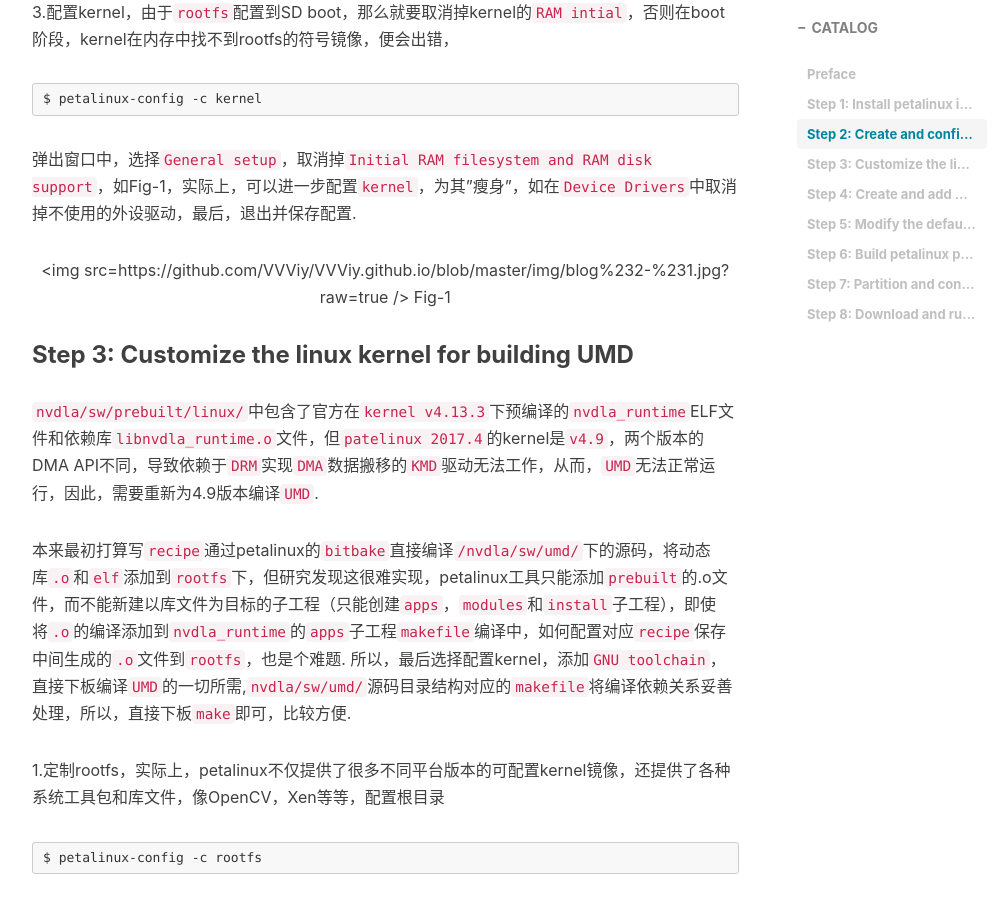
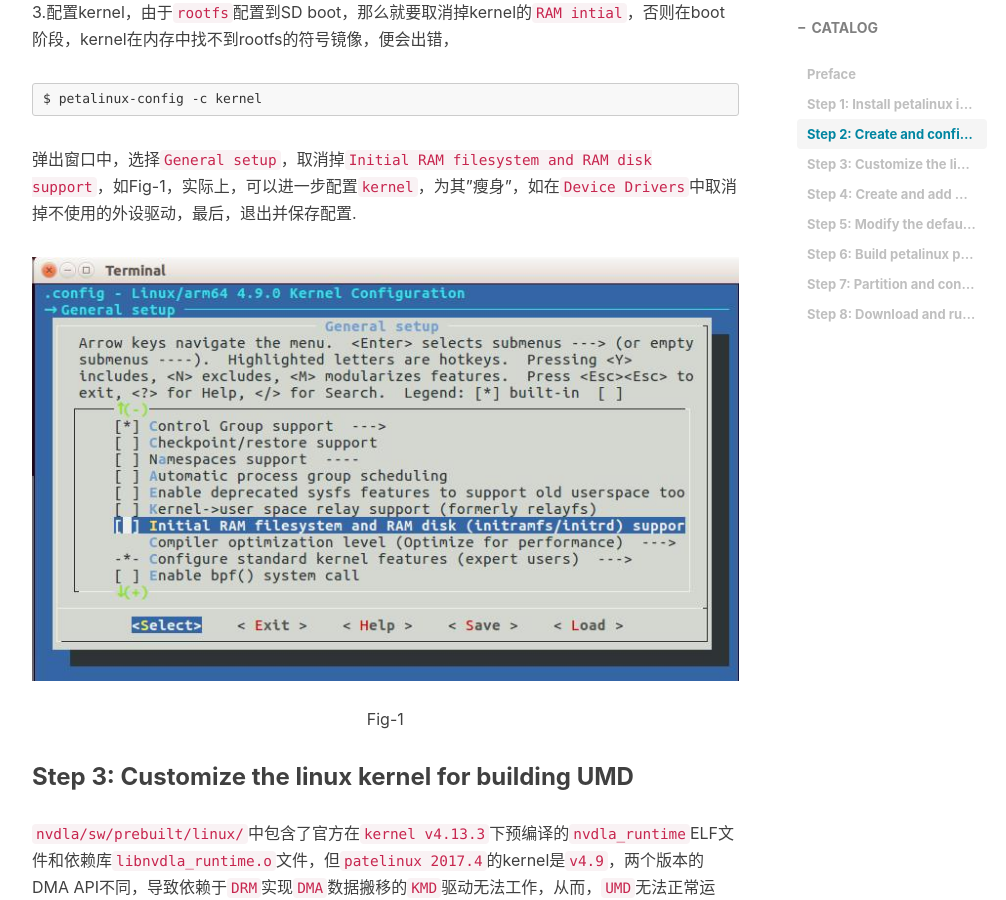
Before and after one commit to VVViy/VVViy.github.io, a Jekyll site: the page built from _posts/2018-09-17-nv_small-FPGA-Mapping-Workflow-II.md, in a window 1280 px wide and 900 px high, scrolled down 2866 px. Shown: the whole window, without its empty margins (233-1239 px from the left). Built offline with Jekyll 4.4.1, drawn with Linux system fonts in a browser that asks for light colours; nearby versions of some CDN libraries; comment, search, counter and statistics services are not loaded.

Commit message:
Update 2018-09-17-nv_small-FPGA-Mapping-Workflow-II.md

```diff
--- a/_posts/2018-09-17-nv_small-FPGA-Mapping-Workflow-II.md
+++ b/_posts/2018-09-17-nv_small-FPGA-Mapping-Workflow-II.md
@@ -94,7 +94,7 @@
 
 <div align="center">
 
-<img src=https://github.com/VVViy/VVViy.github.io/blob/master/img/blog%232-%231.jpg?raw=true />
+<img src="https://github.com/VVViy/VVViy.github.io/blob/master/img/blog%232-%231.jpg?raw=true" />
 
 Fig-1
 
```
